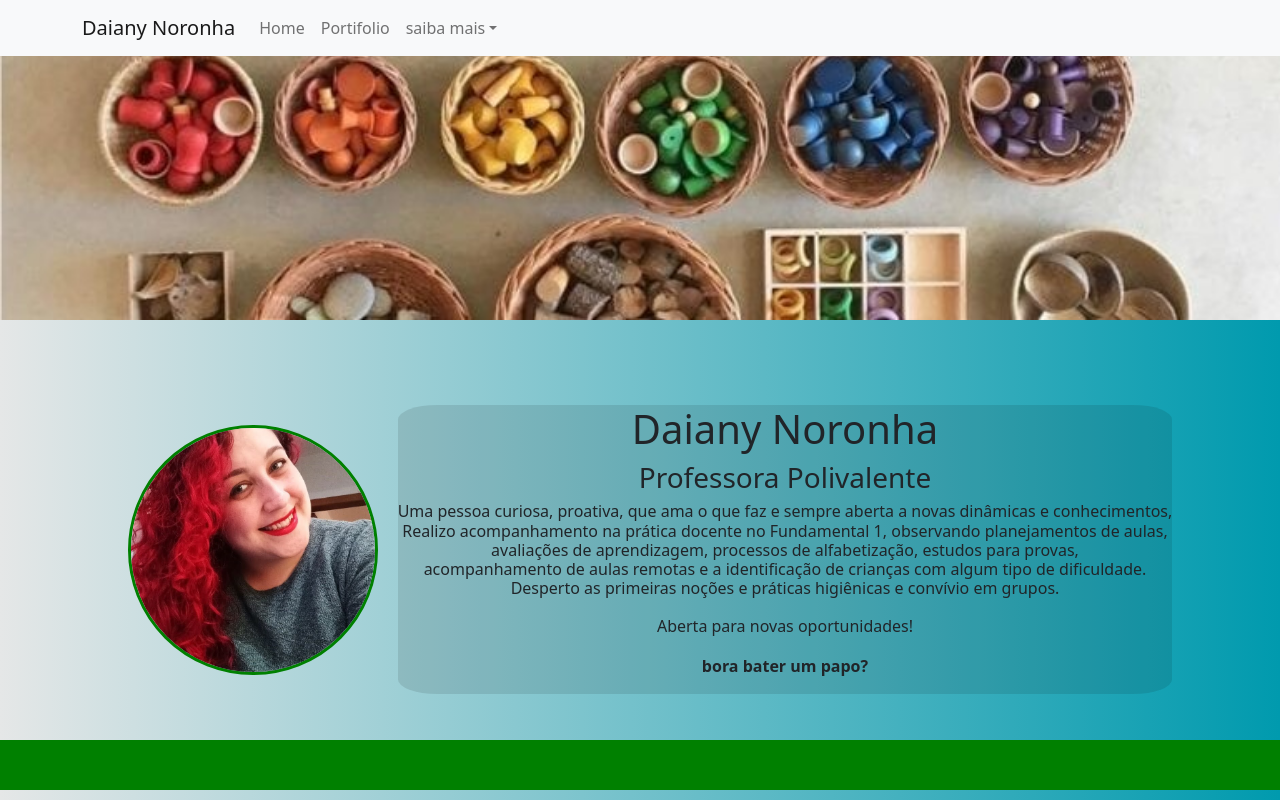
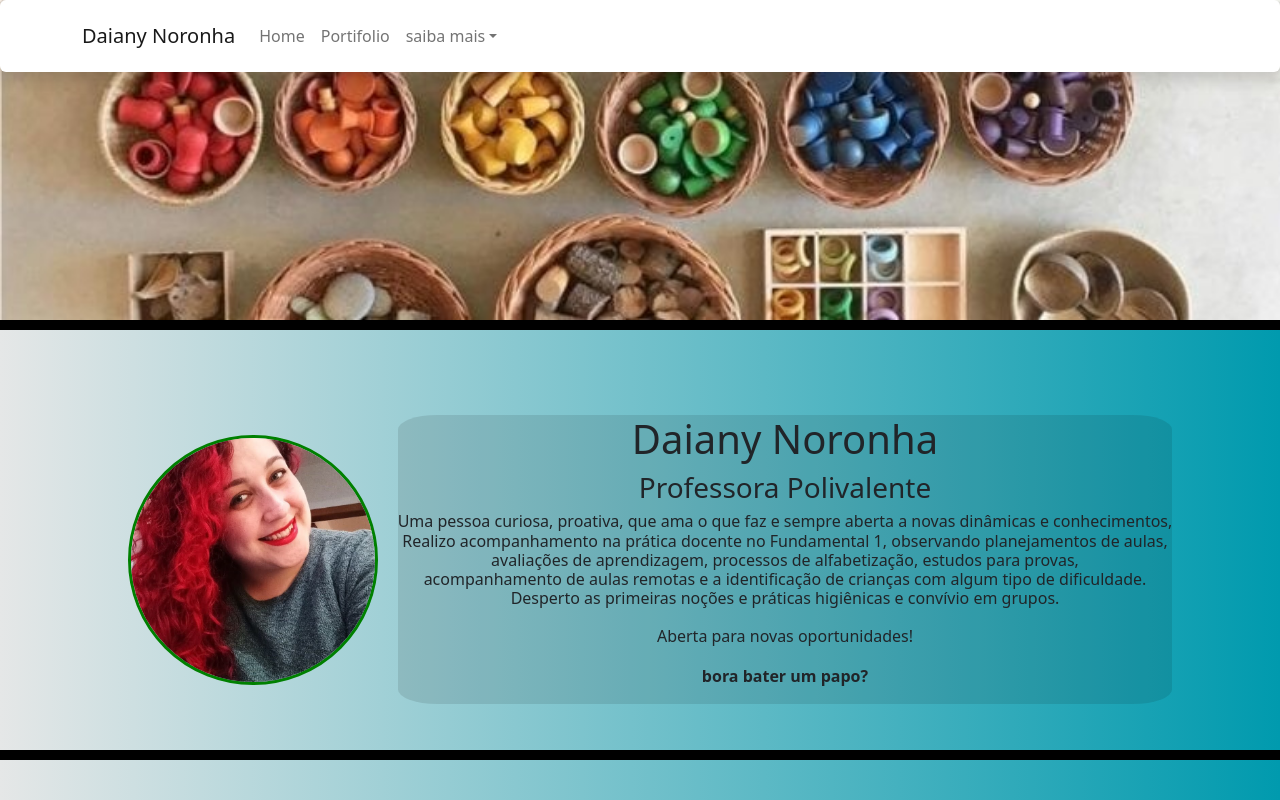
Before and after one commit to danilordev/proDay, a React (Vite) app: page / in a window 1280 px wide. Shown: the top 800 px of the page. Built offline with nearby package versions, Linux system fonts and the light colour scheme.

Commit message:
att detalhes

```diff
--- a/src/components/NavBar/Navbar.tsx
+++ b/src/components/NavBar/Navbar.tsx
@@ -6,7 +6,7 @@ import 'bootstrap/dist/css/bootstrap.min.css';
 
 function BasicExample() {
   return (
-    <Navbar className="fixed-top" bg="light" expand="lg">
+    <Navbar className="fixed-top shadow p-3 mb-5 bg-white rounded" bg="light" expand="lg">
       <Container>
         <Navbar.Brand href="#home">Daiany Noronha</Navbar.Brand>
         <Navbar.Toggle aria-controls="basic-navbar-nav" />
--- a/src/components/Perfil.style.ts
+++ b/src/components/Perfil.style.ts
@@ -30,7 +30,9 @@ margin: 20px;
 export const ContainerP = styled.div`
 display: flex;
 padding: 40px;
-border-bottom: 50px solid green;
+border-bottom: 10px solid black;
+
+/* border-bottom: 50px solid green; */
 @media only screen and (max-width: 445px) {
    padding-top: 50px;
   }
--- a/src/components/faixaImage/FaixaImage.style.ts
+++ b/src/components/faixaImage/FaixaImage.style.ts
@@ -3,6 +3,7 @@ import styled from "styled-components"
 export const Faixa = styled.img`
 width: 100%;
 height: 50%;
+border-bottom: 10px solid black;
 @media only screen and (max-width: 640px) {
    height: 200px;
   }
```
